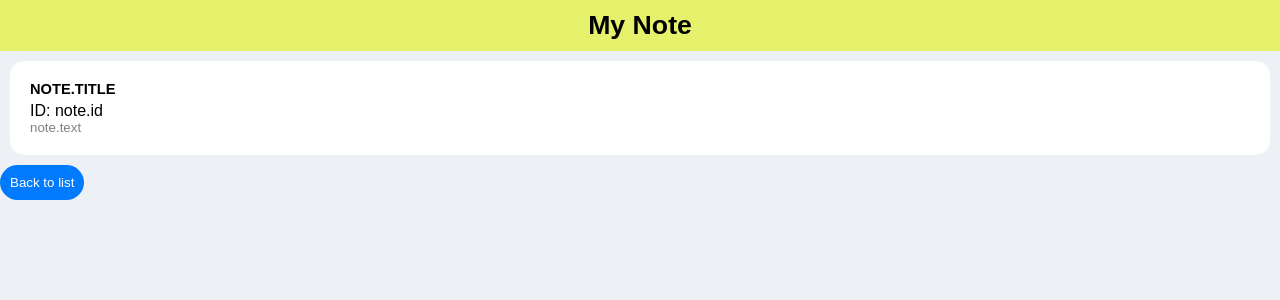
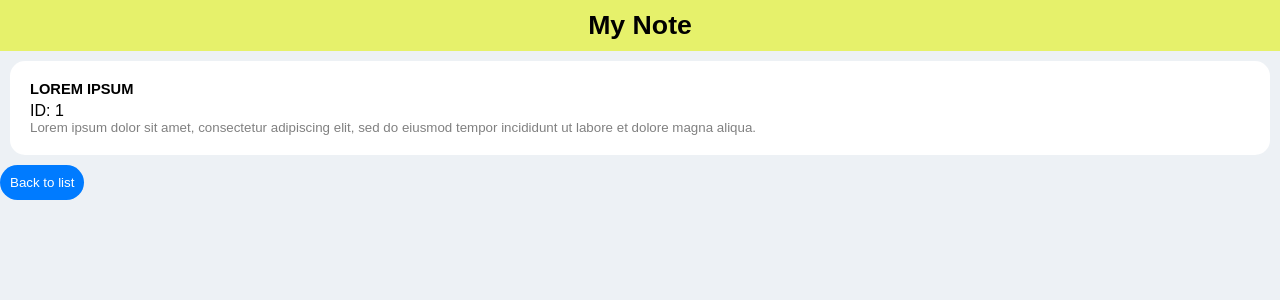
Before and after one commit to AshrafSaker/notes, an Angular app: page /note/1 in a window 1280 px wide. Shown: the top 300 px of the page. Built offline with nearby package versions, Linux system fonts and the light colour scheme.

Commit message:
active Router
show note in note-detail

```diff
--- a/src/note-detail/note-detail.component.html
+++ b/src/note-detail/note-detail.component.html
@@ -1,8 +1,10 @@
+@if (note){
 <div id="note-container">
-  <span class="note-title">note.title</span>
-  <span class="note-id">ID: note.id</span>
-  <span class="note-text">note.text</span>
+  <span class="note-title">{{note.title}}</span>
+  <span class="note-id">ID: {{note.id}}</span>
+  <span class="note-text">{{note.text}}</span>
 </div>
+}
 <nav>
-  <button routerLink="">Back to list</button>
+  <button routerLink="" >Back to list</button>
 </nav>
--- a/src/note-detail/note-detail.component.ts
+++ b/src/note-detail/note-detail.component.ts
@@ -1,6 +1,6 @@
 import { Component,inject } from '@angular/core';
 import { NOTES } from '../notes';
-import { Router,RouterModule } from '@angular/router';
+import { ActivatedRoute, Router,RouterModule } from '@angular/router';
 
 @Component({
   selector: 'app-note-detail',
@@ -10,5 +10,8 @@ import { Router,RouterModule } from '@angular/router';
   styleUrl: './note-detail.component.css'
 })
 export class NoteDetailComponent {
+  activeRoute = inject(ActivatedRoute);
+  id = Number(this.activeRoute.snapshot.paramMap.get('id'));
+  note = NOTES.find((i) => i.id === this.id);
 
 }
--- a/src/styles.css
+++ b/src/styles.css
@@ -43,6 +43,7 @@ h2 {
 nav button {
   width: auto;
   display: inline-block;
+  text-align: center;
   padding: 10px;
   border-radius: 20px;
   background-color: #007bff;
```
